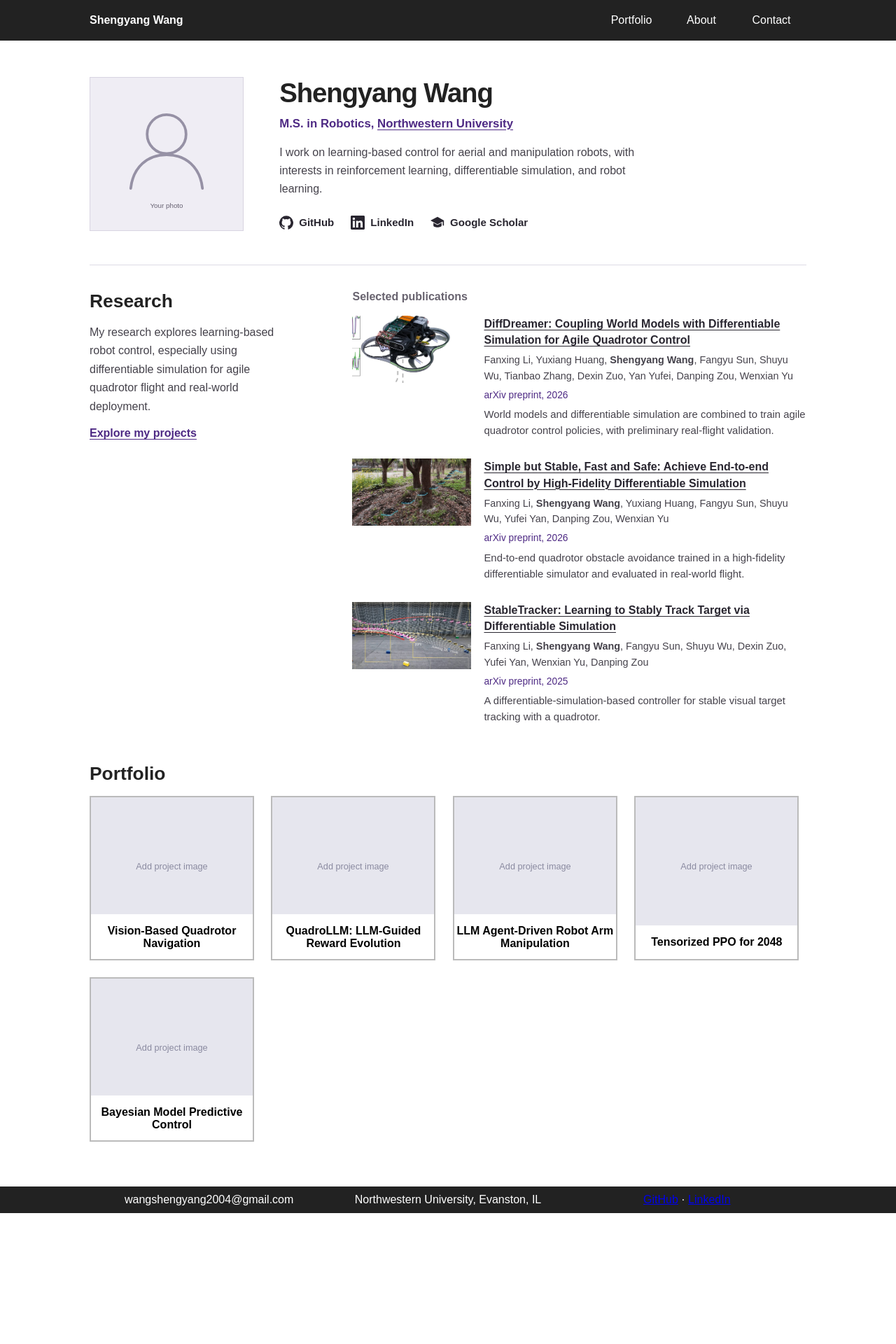
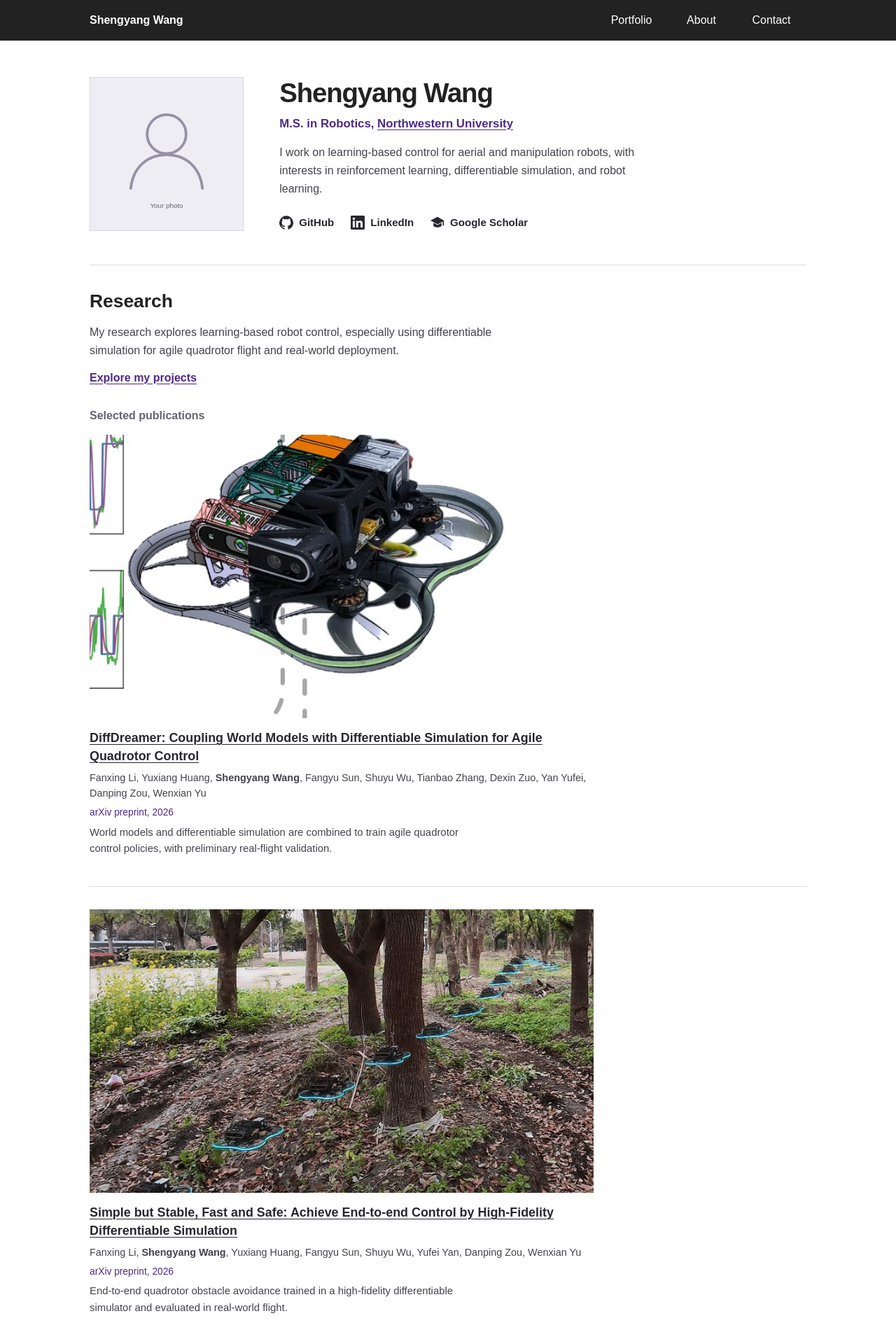
Before and after one commit to Wangshengyang2004/Wangshengyang2004.github.io, a Jekyll site: the page built from index.html, in a window 1280 px wide. Shown: the top 1920 px of the page at 70% size. Built offline with Jekyll 4.4.1, drawn with Linux system fonts in a browser that asks for light colours; nearby versions of some CDN libraries; before the commit the page ends 1733 px from its top, so only the background shows below that; some of the changed text lies outside the part shown.

Commit message:
Improve layout and obfuscate contact email
Co-Authored-By: Claude Fable 5 <noreply@anthropic.com>

```diff
--- a/_config.yml
+++ b/_config.yml
@@ -1,6 +1,8 @@
 # Site settings
 title:              Shengyang Wang
-email:              wangshengyang2004@gmail.com
+email_user:         wangshengyang2004
+email_provider:     gmail
+email_tld:          com
 description:        "Robotics portfolio of Shengyang Wang, M.S. in Robotics, Northwestern University"
 url:                "https://wangshengyang2004.github.io"
 baseurl:            ""
--- a/_includes/footer.html
+++ b/_includes/footer.html
@@ -1,6 +1,6 @@
 <footer>
     <ul>
-    	<li>wangshengyang2004@gmail.com</li>
+        <li>{{ site.email_user | escape }} [at] {{ site.email_provider | escape }} [dot] {{ site.email_tld | escape }}</li>
     	<li>Northwestern University, Evanston, IL</li>
     	<li><a href="https://github.com/Wangshengyang2004">GitHub</a> · <a href="https://www.linkedin.com/in/shengyang-wang-98b009255/">LinkedIn</a></li>
     </ul>
--- a/index.html
+++ b/index.html
@@ -48,15 +48,15 @@ title: Portfolio
 	<section>
 		<div id="portfolio-gallery">
 			{% assign sorted_pages = site.projects | sort:"path" %}
-			{% for project in sorted_pages %}
+			{% for project in sorted_pages limit:6 %}
 			<div class="container">
-				<div class="aspect-ratio-keeper"> </div>
+				<div class="aspect-ratio-keeper" aria-hidden="true"></div>
 				<div class="content">
 					<a href="{{ site.baseurl }}{{ project.url }}">
 						<span class="link-spanner"></span>
 						<div class="image-container">
-							<div class="image-vertical-align-box" >
-								<img class="inner" src="{{ project.image }}">
+							<div class="image-vertical-align-box">
+								<img class="inner" src="{{ project.image }}" alt="">
 							</div>
 						</div>
 						<div class="inner-text">
@@ -66,6 +66,18 @@ title: Portfolio
 				</div>
 			</div>
 			{% endfor %}
+			{% assign empty_slots = 6 | minus: sorted_pages.size %}
+			{% if empty_slots > 0 %}
+			{% for slot in (1..empty_slots) %}
+			<div class="container project-placeholder">
+				<div class="aspect-ratio-keeper" aria-hidden="true"></div>
+				<div class="content placeholder-content">
+					<span class="placeholder-symbol" aria-hidden="true">+</span>
+					<p>Project coming soon</p>
+				</div>
+			</div>
+			{% endfor %}
+			{% endif %}
 		</div>
 	</section>
 </main>
--- a/public/stylesheets/profile.css
+++ b/public/stylesheets/profile.css
@@ -84,9 +84,6 @@ a.social-link:focus-visible {
 }
 
 html body main#portfolio .research-section {
-  display: grid;
-  grid-template-columns: minmax(0, 1fr) minmax(0, 2fr);
-  gap: 32px clamp(32px, 4vw, 56px);
   margin: 0 auto 54px;
   padding-top: 36px;
   border-top: 1px solid #dedbe5;
@@ -98,7 +95,7 @@ html body main#portfolio .research-section {
 }
 
 .research-intro p {
-  max-width: 32ch;
+  max-width: 68ch;
   margin-top: 16px;
   color: #45424b;
   line-height: 1.65;
@@ -112,6 +109,10 @@ html body main#portfolio .research-section {
   text-underline-offset: 3px;
 }
 
+.research-publications {
+  margin-top: 36px;
+}
+
 .research-publications h3 {
   margin-bottom: 18px;
   color: #68636f;
@@ -123,23 +124,29 @@ html body main#portfolio .research-section {
 }
 
 .publication + .publication {
-  margin-top: 28px;
+  margin-top: 42px;
+  padding-top: 32px;
+  border-top: 1px solid #dedbe5;
 }
 
 .publication.has-media {
   display: grid;
-  grid-template-columns: minmax(120px, 170px) minmax(0, 1fr);
-  gap: 18px;
-  align-items: start;
+  grid-template-columns: minmax(0, 1fr);
+  gap: 16px;
 }
 
 .publication-media {
-  position: relative;
   display: block;
   overflow: hidden;
+  width: 100%;
+  max-width: 720px;
   margin: 0;
   aspect-ratio: 16 / 9;
   background: #efedf4;
+}
+
+.publication-details {
+  max-width: 80ch;
 }
 
 .publication-media img {
@@ -155,7 +162,7 @@ html body main#portfolio .research-section {
 }
 
 .publication-title {
-  font-size: 1rem;
+  font-size: 1.12rem;
   line-height: 1.45;
 }
 
@@ -202,28 +209,80 @@ html body main#about section#about-content img#portrait {
   object-fit: cover;
 }
 
-@media screen and (max-width: 900px) {
-  html body main#portfolio .research-section {
-    grid-template-columns: minmax(0, 1fr);
-  }
-}
-
-@media screen and (max-width: 520px) {
-  .publication.has-media {
-    grid-template-columns: minmax(0, 1fr);
-    gap: 12px;
-  }
-
-  .publication-media {
-    max-width: 360px;
-  }
-}
-
 html body main#portfolio > h2.page-header {
   width: 80%;
   margin: 0 auto 16px;
   color: #222;
   font-size: 1.65rem;
+}
+
+html body main#portfolio div#portfolio-gallery {
+  display: grid;
+  grid-template-columns: repeat(3, minmax(0, 1fr));
+  gap: 20px;
+  overflow: visible;
+}
+
+html body main#portfolio div#portfolio-gallery div.container {
+  display: block;
+  width: auto;
+  min-width: 0;
+  margin-bottom: 0;
+}
+
+html body main#portfolio div#portfolio-gallery div.container:not(:nth-child(4n)),
+html body main#portfolio div#portfolio-gallery div.container:not(:nth-child(2n)) {
+  margin-right: 0;
+}
+
+html body main#portfolio div#portfolio-gallery div.container div.inner-text {
+  box-sizing: border-box;
+  max-height: none;
+  padding: 12px 8px;
+}
+
+#portfolio-gallery .placeholder-content {
+  display: flex;
+  flex-direction: column;
+  align-items: center;
+  justify-content: center;
+  background: #f1eff4;
+  color: #514b5c;
+}
+
+#portfolio-gallery .placeholder-symbol {
+  margin-bottom: 12px;
+  font-size: 2rem;
+  font-weight: 300;
+  line-height: 1;
+}
+
+#portfolio-gallery .placeholder-content p {
+  padding: 0 12px;
+  font-weight: 600;
+  line-height: 1.4;
+}
+
+html body footer a {
+  color: inherit;
+  text-underline-offset: 3px;
+}
+
+html body footer a:focus-visible {
+  outline: 2px solid #fff;
+  outline-offset: 4px;
+}
+
+@media screen and (max-width: 800px) {
+  html body main#portfolio div#portfolio-gallery {
+    grid-template-columns: repeat(2, minmax(0, 1fr));
+  }
+}
+
+@media screen and (max-width: 520px) {
+  html body main#portfolio div#portfolio-gallery {
+    grid-template-columns: minmax(0, 1fr);
+  }
 }
 
 @media screen and (max-width: 600px) {
```
Also changed, not shown: contact.md (+1 -1 lines), README.md.
